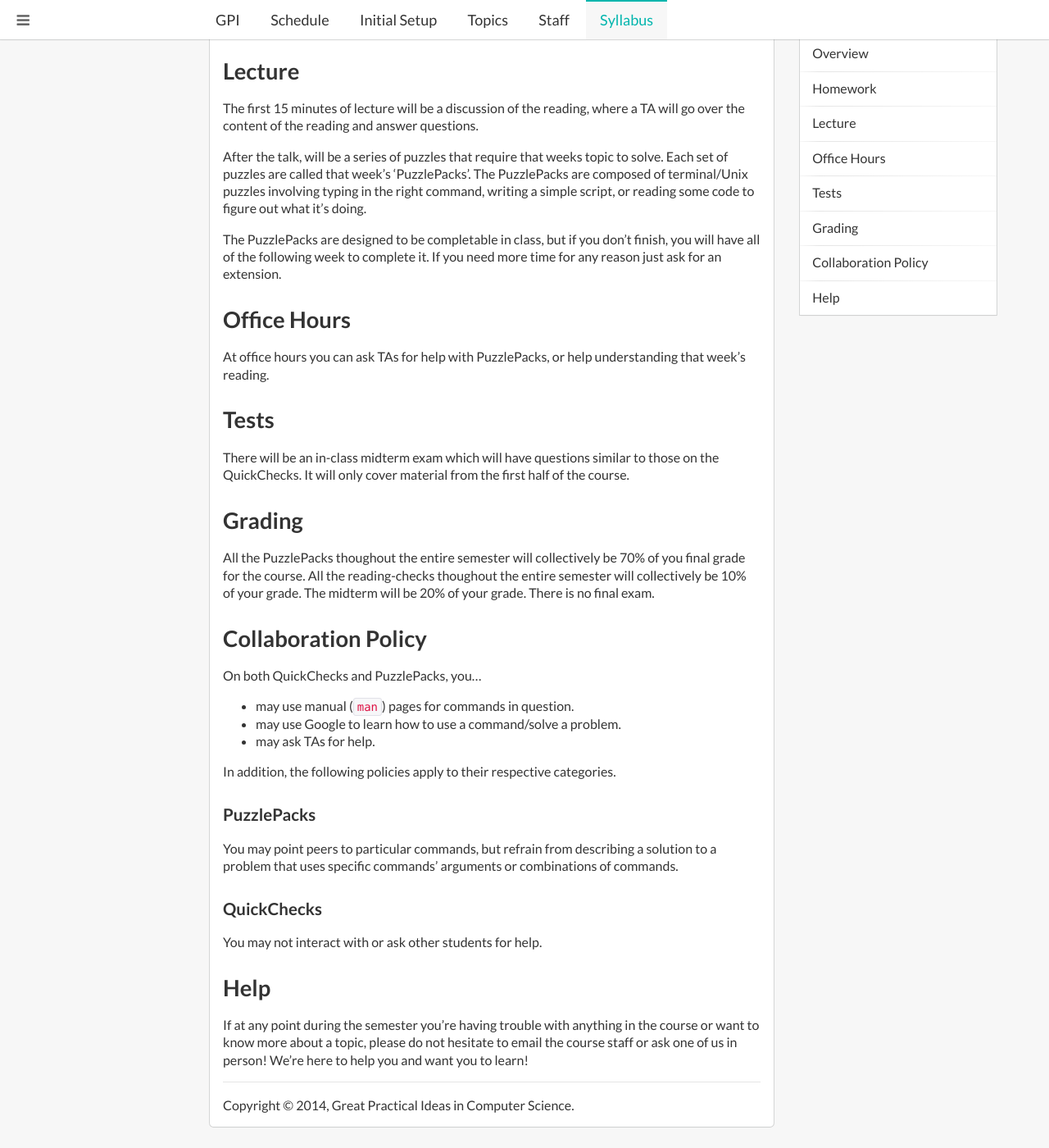
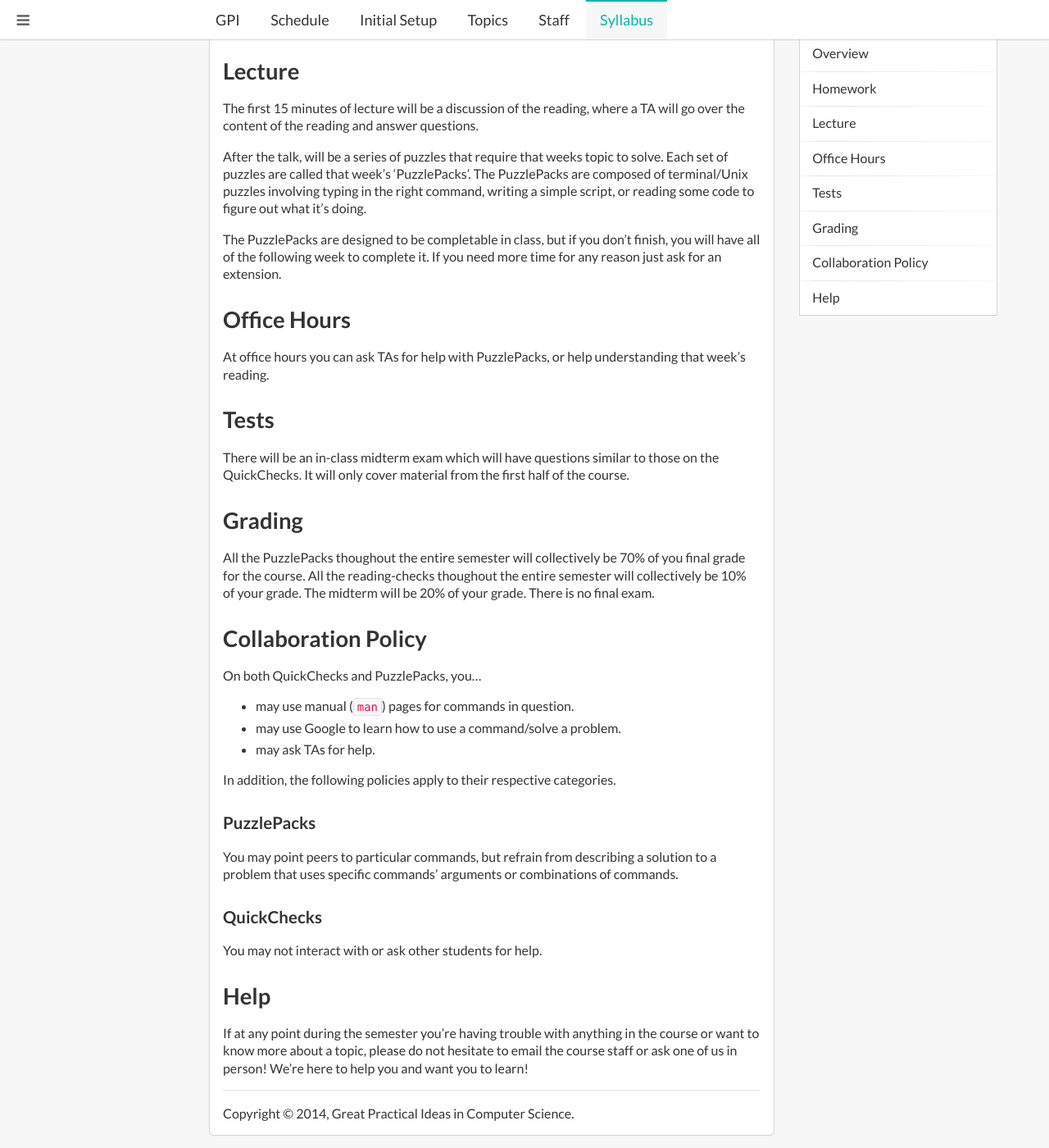
Before and after one commit to cmugpi/cmugpi.github.io, a Jekyll site: the page built from syllabus/index.md, in a window 1280 px wide and 1400 px high, scrolled down 519 px. Shown: the whole window at 82% size. Built offline with Jekyll 4.4.1, drawn with Linux system fonts in a browser that asks for light colours; nearby versions of some CDN libraries.

Commit message:
Fixed weird list spacing

```diff
--- a/_layouts/page.md
+++ b/_layouts/page.md
@@ -5,7 +5,7 @@ layout: default
 <div class="pusher main ui grid">
   <div class="three wide column"></div>
   <div class="nine wide column">
-    <div class="ui segment">
+    <div class="ui content segment">
       {{ content }}
       {% include footer.html %}
     </div>
--- a/css/main.css
+++ b/css/main.css
@@ -381,3 +381,15 @@ pre code {
   background-color: transparent;
   border: 0;
 }
+
+/* line 79, ../_sass/main.scss */
+li > p {
+  margin-top: 0px;
+  margin-bottom: 0px;
+}
+
+/* line 84, ../_sass/main.scss */
+.content li {
+  margin-top: 5px;
+  margin-bottom: 5px;
+}
```
Also changed, not shown: _sass/main.scss (+10 -0 lines).
